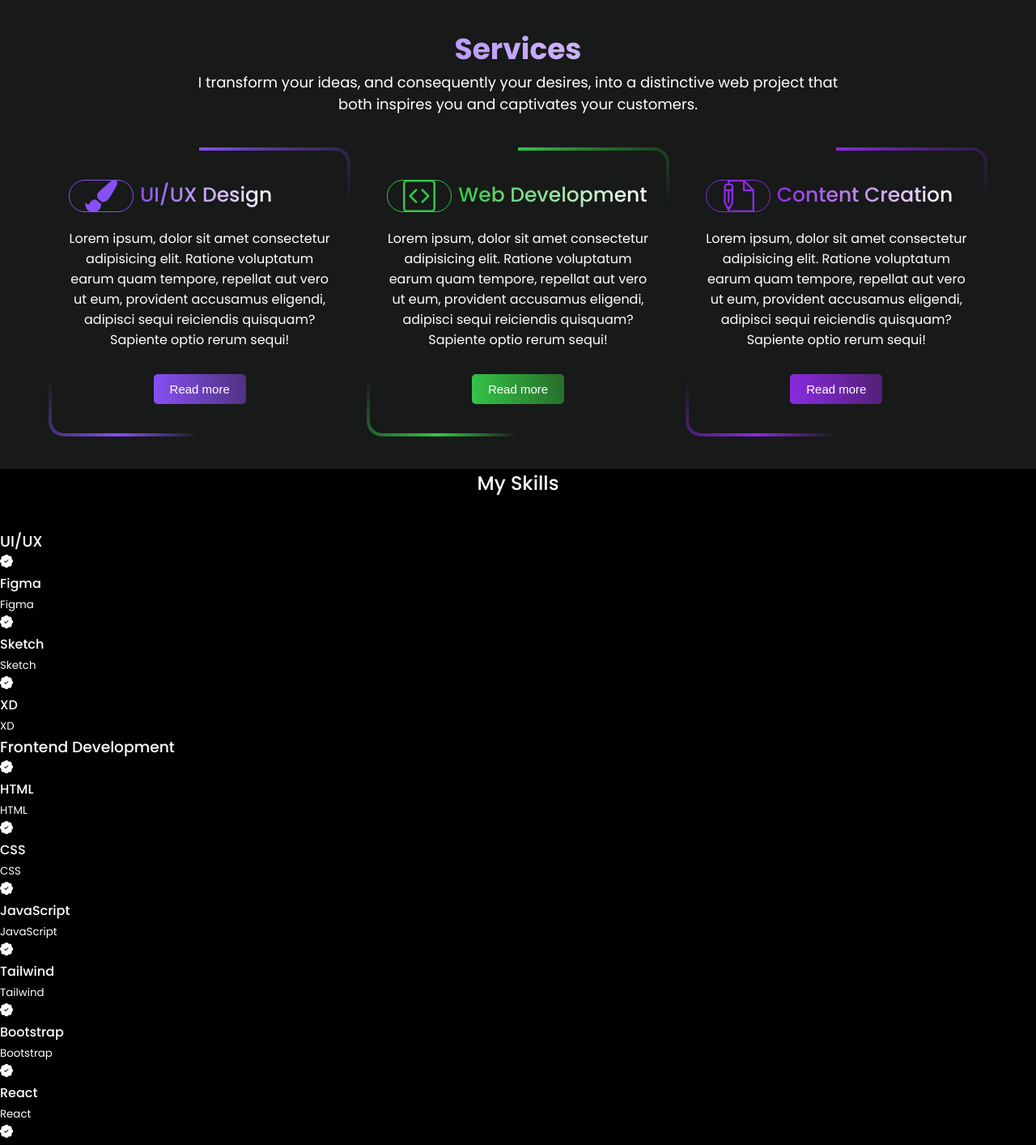
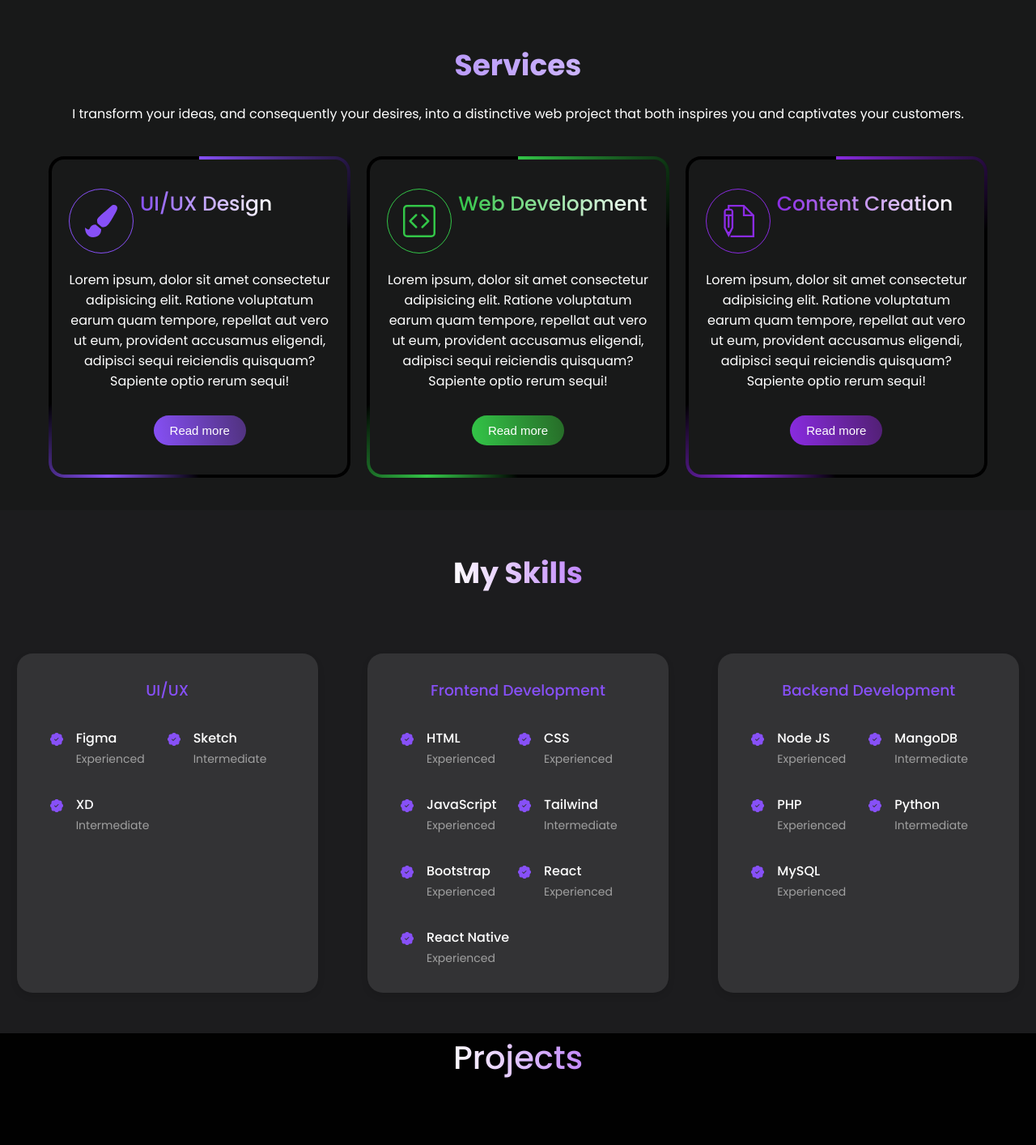
Before and after one commit to Thisarak943/MYPORTFOLIO, a React (Create React App) app: page / in a window 1280 px wide. Shown: the part 1240-2654 px from the top of the page at 81% size. Built offline with nearby package versions, Linux system fonts and the light colour scheme.

Commit message:
skills all done

```diff
--- a/src/components/Projects/Projects.css
+++ b/src/components/Projects/Projects.css
@@ -0,0 +1,53 @@
+#projects {
+    text-align: center;
+    margin-bottom: 60px;
+}
+
+.primary__title {
+    font-size: 2.5rem; /* Adjust the size as needed */
+    background: linear-gradient(260deg, #c084fc, #fff); /* Purple to white gradient */
+    -webkit-background-clip: text;
+    -webkit-text-fill-color: transparent;
+    background-clip: text;
+    text-fill-color: transparent;
+    margin-bottom: 40px; /* Adjust the space below the title as needed */
+}
+
+#projects nav {
+    position: relative;
+    width: 100%;
+    max-width: max-content;
+    height: 50px;
+    border-radius: var(--border-radius-3);
+    display: flex;
+    align-items: center;
+    justify-content: center;
+    margin: auto;
+    margin-bottom: 40px;
+    user-select: none;
+}
+
+#projects nav button {
+    position: relative;
+    display: inline-block;
+    font-size: 16px;
+    font-weight: 500;
+    color: var(--color-white);
+    text-decoration: none;
+    padding: 0 23px;
+    z-index: 1;
+    cursor: pointer;
+    background: transparent;
+    border: none;
+}
+
+#projects .active__indicator {
+    position: absolute;
+    top: 0;
+    left: 0;
+    z-index: 0;
+    height: 100%;
+    border-radius: var(--border-radius-3);
+    transition: var(--transition);
+    background: var(--gradient-1);
+}
--- a/src/components/Projects/index.jsx
+++ b/src/components/Projects/index.jsx
@@ -1,12 +1,67 @@
-import React from 'react'
-import "./Projects.css"
+import React, { useEffect, useRef, useState } from 'react';
+import './Projects.css';
+import { sumArray } from '../helper';
 
-const Projects=() =>{
-  return (
-    <div>
+const tabs = [
+    { name: "All" },
+    { name: "Web" },
+    { name: "UI/UX" },
+    { name: "Apps" },
+];
 
-    </div>
-  )
-}
+const Projects = () => {
+    const [displayableProjects,SetDisplayableProjects]=useState()
+    const [activeIndex, setActiveIndex] = useState(0);
+    const [offset, setOffset] = useState(0);
+    const [indicatorWidth, setIndicatorWidth] = useState(0);
+    const itemsEls = useRef([]);
 
-export default Projects
+    useEffect(() => {
+        const updateIndicator = () => {
+            const prevEl = itemsEls.current.filter((_, index) => index < activeIndex);
+            setOffset(
+                sumArray(
+                    prevEl.map(item => item.offsetWidth)
+                )
+            );
+            setIndicatorWidth(itemsEls.current[activeIndex]?.offsetWidth || 0);
+        };
+
+        updateIndicator();
+        window.addEventListener('resize', updateIndicator);
+
+        return () => {
+            window.removeEventListener('resize', updateIndicator);
+        };
+    }, [activeIndex]);
+
+    return (
+        <section id="projects">
+            <div className="section__wrapper projects__container">
+                <div className="section__header center">
+                    <h2 className="primary__title">Projects</h2>
+                </div>
+            </div>
+            <nav>
+                {tabs.map((tab, index) => (
+                    <button
+                        ref={el => itemsEls.current[index] = el}
+                        onClick={() => setActiveIndex(index)}
+                        key={index}
+                    >
+                        {tab.name}
+                    </button>
+                ))}
+                <span
+                    className="active__indicator"
+                    style={{
+                        left: `${offset}px`,
+                        width: `${indicatorWidth}px`
+                    }}
+                />
+            </nav>
+        </section>
+    );
+};
+
+export default Projects;
--- a/src/components/Services/Services.css
+++ b/src/components/Services/Services.css
@@ -1,50 +1,36 @@
-/* Ensure the services section takes the full width of the screen and adds padding */
 #services {
     background: var(--color-ui-2);
     padding: 40px 0;
-    width: 100%; /* Full width */
 }
 
-/* Center the section wrapper and ensure it takes full width with some padding */
 #services .section_wrapper {
     max-width: 1200px;
-    margin: 0 auto;
+    margin: auto;
     padding: 0 20px;
-    width: 100%; /* Full width */
 }
 
-/* Center the section header and ensure it takes full width */
 #services .section_header {
     text-align: center;
     margin-bottom: 40px;
-    width: 100%; /* Full width */
 }
 
-/* Set the primary title styling */
 #services .primary_title {
     font-size: 36px;
     color: var(--color-primary);
-    margin: 0;
 }
 
-/* Set the muted text styling and center it */
 #services .text_muted {
     color: var(--color-text-muted);
     font-size: 18px;
     margin-top: 10px;
-    margin: 0 auto;
-    max-width: 800px; /* Limit width for better readability */
 }
 
-/* Update the services group to use a responsive grid layout */
 #services .services_group {
     display: grid;
-    grid-template-columns: repeat(auto-fill, minmax(300px, 1fr)); /* Responsive grid layout */
+    grid-template-columns: repeat(3, 1fr);
     gap: 20px;
-    width: 100%; /* Full width */
 }
 
-/* Service card styling */
 #services .service {
     position: relative;
     overflow: hidden;
@@ -53,9 +39,14 @@
     padding: 40px 25px;
     isolation: isolate;
     cursor: pointer;
+    background: var(--color-ui-1);
+    transition: transform 0.3s ease;
 }
 
-/* Service card hover effect */
+#services .service:hover {
+    transform: translateY(-10px);
+}
+
 #services .service::before,
 #services .service::after {
     content: "";
@@ -65,11 +56,7 @@
 #services .service::before {
     width: 200%;
     height: 200%;
-    background-image: conic-gradient(var(--color-primary),
-     transparent 60deg,
-      transparent 180deg,
-       var(--color-primary),
-        transparent 240deg);
+    background-image: conic-gradient(var(--color-primary), transparent 60deg, transparent 180deg, var(--color-primary), transparent 240deg);
     inset: -50%;
     z-index: -2;
     animation: spin 9s linear infinite;
@@ -94,29 +81,30 @@
     transition: var(--transition);
 }
 
-/* Service card top section styling */
 #services .service .service_top {
     display: flex;
     margin-bottom: 20px;
     position: relative;
 }
 
-/* Icon container styling */
 #services .icon_container {
     width: 80px;
+    height: 80px;
+    display: flex;
+    align-items: center;
+    justify-content: center;
     background: var(--color-ui-2);
     border: solid 1px var(--color-primary);
     margin-right: 8px;
+    border-radius: 50%;
 }
 
-/* Icon styling */
-#services .service .icon {
+#services .icon {
     font-size: 40px;
     color: var(--color-primary);
 }
 
-/* Service title styling */
-#services .service .title {
+#services .title {
     font-size: 25px;
     background: linear-gradient(to right, var(--color-primary) 0%, var(--color-white) 100%);
     -webkit-background-clip: text;
@@ -124,8 +112,7 @@
     background-clip: text;
 }
 
-/* Service description styling */
-#services .service .description {
+#services .description {
     text-align: center;
     font-size: 16px;
     line-height: 25px;
@@ -136,24 +123,27 @@
     color: var(--color-text);
 }
 
-/* Service bottom section styling */
 #services .service .service_bottom {
     margin-top: 30px;
     display: flex;
     justify-content: center;
 }
 
-/* Primary button styling */
-#services .service .btn.btn_primary {
+#services .btn.btn_primary {
     background: linear-gradient(260deg, var(--color-secondary) 0%, var(--color-primary) 100%);
     background-size: 200% auto;
+    color: #fff;
+    padding: 10px 20px;
+    border: none;
+    border-radius: var(--border-radius-3);
+    cursor: pointer;
+    transition: background-position 0.3s ease;
 }
 
-#services .service .btn.btn_primary:hover {
+#services .btn.btn_primary:hover {
     background-position: right center !important;
 }
 
-/* Responsive styling for services group */
 @media (max-width: 1000px) {
     #services .services_group {
         grid-template-columns: 1fr;
--- a/src/components/Skills/SkillCard/SkillCard.css
+++ b/src/components/Skills/SkillCard/SkillCard.css
@@ -0,0 +1,63 @@
+.skill__card {
+    padding: 30px 40px; /* Larger padding for more space inside the card */
+    border: 1px solid transparent;
+    transition: var(--transition);
+    border-radius: var(--border-radius-3);
+    background: rgba(255, 255, 255, 0.1); /* Semi-transparent background for dark theme */
+    box-shadow: 0 4px 8px rgba(0, 0, 0, 0.1); /* Added box shadow for better card definition */
+    /* margin-left: 5%;
+    margin-right: 5%; */
+    margin-inline-start: 5%;
+    margin-inline-end: 5%;
+
+
+}
+
+.skill__card:hover {
+    background: black; /* Change to black background on hover */
+    border-color: var(--color-primary);
+    cursor: default;
+}
+
+.skill__card h3 {
+    text-align: center;
+    margin-bottom: 2rem;
+    color: var(--color-primary); /* Primary color for titles */
+}
+
+.skill__card .skill__content {
+    display: grid;
+    grid-template-columns: 1fr 1fr; /* Two columns for skills */
+    row-gap: 2rem; /* Row gap for spacing between rows */
+}
+
+.skill__card .skill__details {
+    display: flex;
+    gap: 1rem; /* Gap between icon and skill text */
+}
+
+.skill__card .skill__icon {
+    margin-top: 6px;
+    color: var(--color-primary); /* Primary color for icons */
+}
+
+.skill__card .skill__details .skill__name {
+    font-size: 16px; /* Slightly larger font size */
+    font-weight: 500;
+    color: #fff; /* White color for skill names */
+}
+
+.skill__card .skill__details .skill__level {
+    font-size: 14px;
+    color: #a0a0a0; /* Muted color for skill level */
+}
+
+@media (max-width: 350px) {
+    .skill__card .skill__details .skill__name {
+        font-size: 12px; /* Smaller font size for narrow screens */
+    }
+
+    .skill__card .skill__details .skill__level {
+        font-size: 10px; /* Smaller font size for narrow screens */
+    }
+}
--- a/src/components/Skills/SkillCard/index.jsx
+++ b/src/components/Skills/SkillCard/index.jsx
@@ -1,32 +1,26 @@
-import React from 'react'
-import "./SkillCard.css"
-import { BsFillPatchCheckFill } from 'react-icons/bs'
+import React from 'react';
+import './SkillCard.css';
+import { BsFillPatchCheckFill } from 'react-icons/bs';
 
-const SkillCard=({
-    data,title
-})=> {
-    return(
+const SkillCard = ({ data, title }) => {
+  return (
     <div className='skill__card'>
       <h3>{title}</h3>
       <div className="skill__content">
         {
-                    data.map((list,index)=>(
-                        <article className='skill__details'key={index}>
+          data.map((list, index) => (
+            <article className='skill__details' key={index}>
               <BsFillPatchCheckFill className="skill__icon" />
               <div>
                 <h4 className="skill__name">{list.skill}</h4>
-                                <small className="text__muted skill__level">{list.skill}</small>
-
+                <small className="text__muted skill__level">{list.level}</small>
               </div>
             </article>
-
           ))
         }
       </div>
+    </div>
+  );
+};
 
-
-        </div>
-
-    )
-}
-export default SkillCard
+export default SkillCard;
--- a/src/components/Skills/Skills.css
+++ b/src/components/Skills/Skills.css
@@ -0,0 +1,40 @@
+#skills .section__wrapper {
+    padding: 50px 0; /* Padding around the skills section */
+    background: #1c1c1e; /* Dark background color */
+}
+
+#skills .primary__title {
+    font-size: 36px; /* Larger font size for section title */
+    background: linear-gradient(260deg, #c084fc, #fff); /* Purple to white gradient */
+    -webkit-background-clip: text;
+    -webkit-text-fill-color: transparent;
+    background-clip: text;
+    text-fill-color: transparent;
+    text-align: center;
+    /* font-family: fantasy; */
+    font-weight: 900;
+}
+
+#skills .skills__container {
+    display: grid;
+    grid-template-columns: 1fr 1fr 1fr; /* Three columns for skill cards */
+    gap: 20px; /* Gap between skill cards */
+}
+
+@media (max-width: 1000px) {
+    #skills .skills__container {
+        grid-template-columns: 1fr 1fr; /* Two columns for skill cards on medium screens */
+        gap: 20px;
+    }
+}
+
+@media (max-width: 600px) {
+    #skills .skills__container {
+        grid-template-columns: 1fr; /* Single column for skill cards on small screens */
+        gap: 20px;
+    }
+}
+
+#skills .section__header {
+    margin-bottom: 2rem; /* Margin below the section header */
+}
--- /dev/null
+++ b/src/components/helper/index.jsx
@@ -0,0 +1,8 @@
+// helper.js
+export const sumArray = (arr) => {
+    let sum = 0;
+    for (let i = 0; i < arr.length; i++) {
+        sum += arr[i];
+    }
+    return sum;
+};
```
Also changed, not shown: src/components/Skills/index.jsx (+11 -13 lines). Lines whose indentation alone changed are shown as unchanged.
